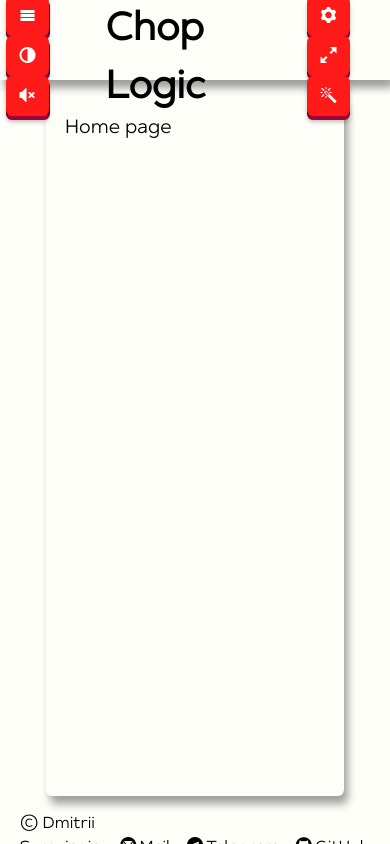
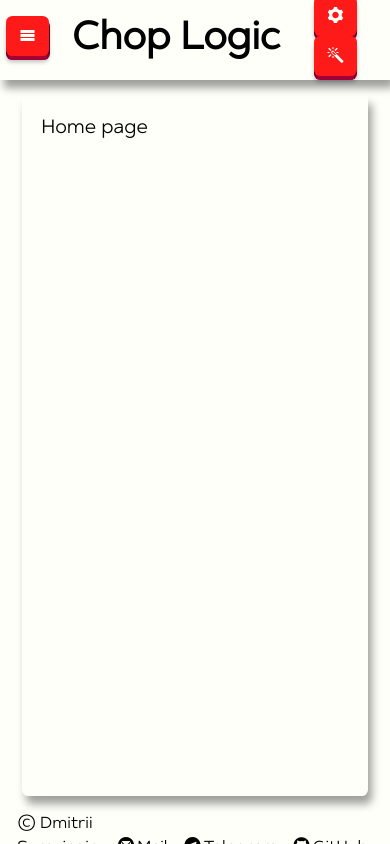
Before and after one commit to SavouryGin/chop_logic, a React app: page / in a window 390 px wide. Built offline with nearby package versions, Linux system fonts and the light colour scheme.

Commit message:
ts-36: add styles for tablets

```diff
--- a/src/components/footer/styles.scss
+++ b/src/components/footer/styles.scss
@@ -30,6 +30,11 @@
 
   // Small screen styles
   @media (max-width: $max-small-screen-width) {
-    grid-template-columns: 1fr 5fr 5fr 1fr;
+    grid-template-columns: 0.5fr 5fr 5fr 0.5fr;
+  }
+
+  // Tablet screen styles
+  @media (max-width: $max-table-width) {
+    grid-template-columns: 0.2fr 5fr 5fr 0.2fr;
   }
 }
--- a/src/components/header/styles.scss
+++ b/src/components/header/styles.scss
@@ -31,4 +31,27 @@
   @media (max-width: $max-small-screen-width) {
     grid-template-columns: 3fr 6fr 3fr;
   }
+
+  // Tablet screen styles
+  @media (max-width: $max-table-width) {
+    grid-template-columns: 1fr 8fr 3fr;
+    grid-template-areas: 'header-left header-center header-right';
+
+    &__left-panel {
+      #button_id_2,
+      #button_id_3 {
+        display: none;
+      }
+    }
+
+    &__heading {
+      justify-self: start;
+    }
+
+    &__right-panel {
+      #button_id_5 {
+        display: none;
+      }
+    }
+  }
 }
--- a/src/components/layout/styles.scss
+++ b/src/components/layout/styles.scss
@@ -76,7 +76,7 @@
 
   // Small screen styles
   @media (max-width: $max-small-screen-width) {
-    grid-template-columns: 1fr 10fr 1fr;
+    grid-template-columns: 0.5fr 11fr 0.5fr;
 
     &__navigation,
     &__sidebar {
@@ -97,4 +97,9 @@
       right: 0;
     }
   }
+
+  // Tablet screen styles
+  @media (max-width: $max-table-width) {
+    grid-template-columns: 0.2fr 11.6fr 0.2fr;
+  }
 }
```
